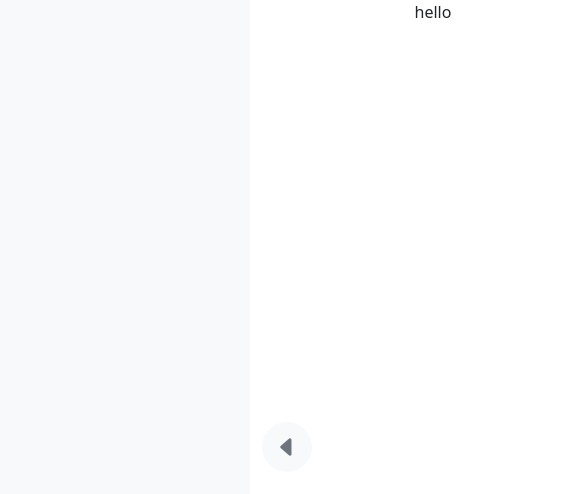
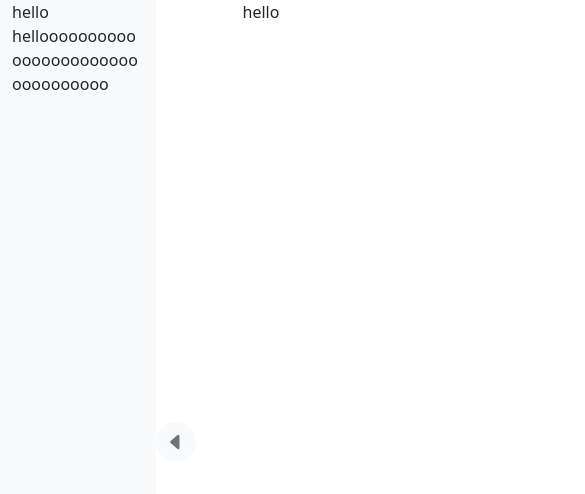
Before and after one commit to mishalayer/ESDASguide, a plain HTML site: page index.html in a window 390 px wide. Shown: the top 494 px of the page, 585 px wide, since content can reach past the window. Drawn offline with nearby package versions, Linux system fonts and the light colour scheme.

Commit message:
Added changes to the sidebar + sidebar on phone

```diff
--- a/css/style.css
+++ b/css/style.css
@@ -1,10 +1,11 @@
 #sidebar {
     position: fixed;
     top: 0;
-    left: -250px;
+    left: -20%;
     height: 100%;
-    width: 250px;
+    width: 20%;
     transition: all 0.3s;
+    overflow-wrap: break-word;
 }
 
 #sidebar.active {
@@ -12,10 +13,11 @@
 }
 
 #sidebar.active~#mainContent {
-    margin-left: 250px;
+    margin-left: 20%;
 }
 
 #mainContent {
+    width: 80%;
     transition: 0.3s;
 }
 
@@ -24,8 +26,8 @@
 }
 
 .btn-stick-out {
-    transform: translateX(250px);
-    position: inherit;
+    margin-left: 23%;
+    position: fixed;
     top: 50%;
 }
 
@@ -33,13 +35,12 @@
     width: 50px;
     height: 50px;
     padding: 0;
+    font-size: 24px;
+    transition: 0.3s;
 }
 
-
-#sidebarToggle {
-    font-size: 24px;
-    vertical-align: middle;
-    transition: 0.3s;
+#sidebarToggle.active {
+    margin-left: 3%;
 }
 
 #sidebarToggleIcon::before {
@@ -50,3 +51,32 @@
     transform: rotate(180deg);
     transition: 0.5s;
 }
+
+#mainContent.active {
+    width: 100%;
+}
+
+@media only screen and (max-width:1127px) {
+    #sidebar {
+        left: -40%;
+        width: 40%;
+    }
+
+    #sidebar.active~#mainContent {
+        margin-left: 40%;
+    }
+
+    #mainContent {
+        width: 60%;
+    }
+
+    .btn-stick-out {
+        margin-left: 43%;
+    }
+
+    #sidebarToggle {
+        width: 40px;
+        height: 40px;
+        font-size: 20px;
+    }
+}
--- a/index.html
+++ b/index.html
@@ -13,12 +13,14 @@
 
 <body>
     <div class="appcontainer row">
-        <div id="sidebar" class="col-md-3 col-lg-2 d-md-block bg-light sidebar active">
-            <button type="button" id="sidebarToggle" class="btn btn-lg btn-light rounded-circle btn-stick-out">
-                <i id="sidebarToggleIcon" class="bi bi-caret-left-fill text-secondary"></i>
-            </button>
+        <div id="sidebar" class="d-md-block bg-light sidebar active">
+            hello
+            hellooooooooooooooooooooooooooooooooo
         </div>
-        <div id="mainContent" role="main" class="col-md-9 ml-sm-auto col-lg-10 px-md-4 text-center">
+        <button type="button" id="sidebarToggle" class="btn btn-lg btn-light rounded-circle btn-stick-out">
+            <i id="sidebarToggleIcon" class="bi bi-caret-left-fill text-secondary"></i>
+        </button>
+        <div id="mainContent" role="main" class="col-12 ml-sm-auto px-md-4 text-center">
             <!-- Page content goes here -->
             hello
         </div>
@@ -30,9 +32,12 @@
         const sidebarToggle = document.getElementById('sidebarToggle');
         const sidebar = document.getElementById('sidebar');
         const sidebarToggleIcon = document.getElementById('sidebarToggleIcon');
+        const mainContent = document.getElementById('mainContent');
         sidebarToggle.addEventListener('click', () => {
             sidebar.classList.toggle('active');
             sidebarToggleIcon.classList.toggle('active');
+            sidebarToggle.classList.toggle('active');
+            mainContent.classList.toggle('active');
         });
     </script>
 </body>
```
